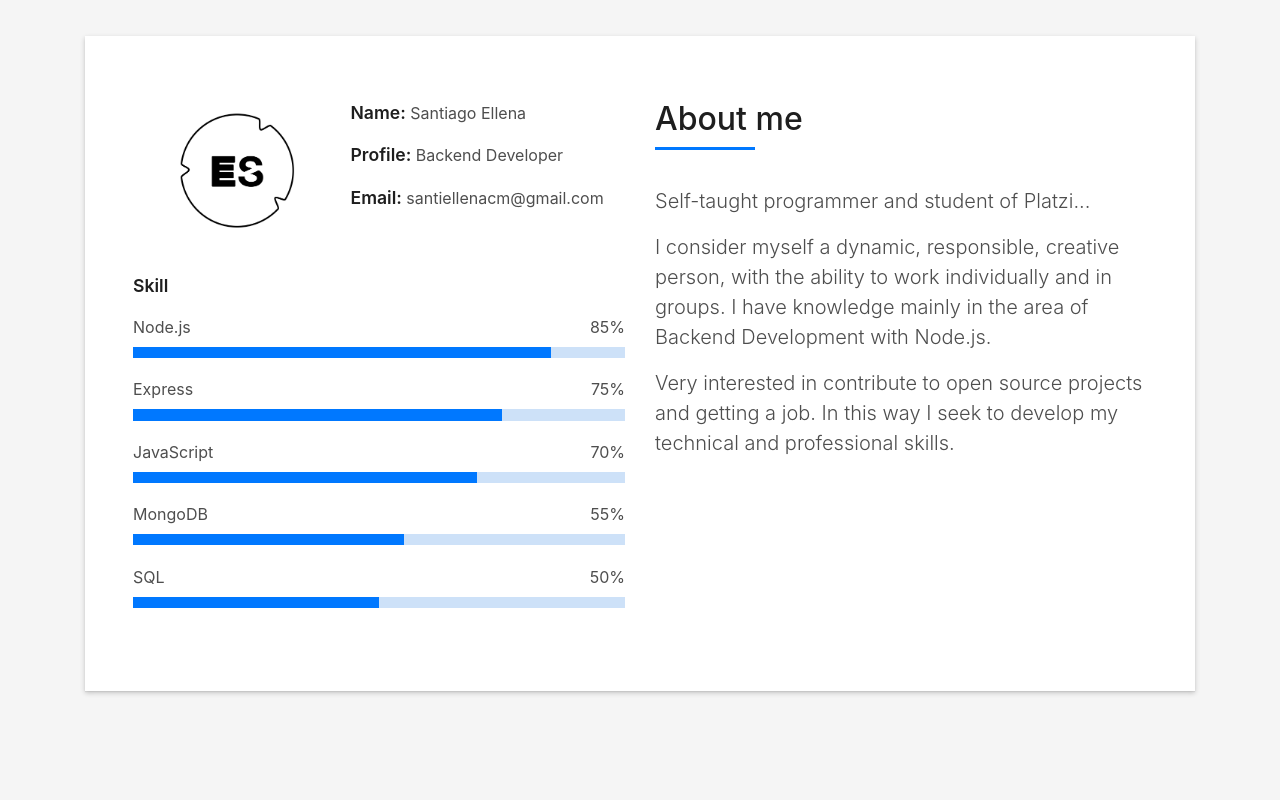
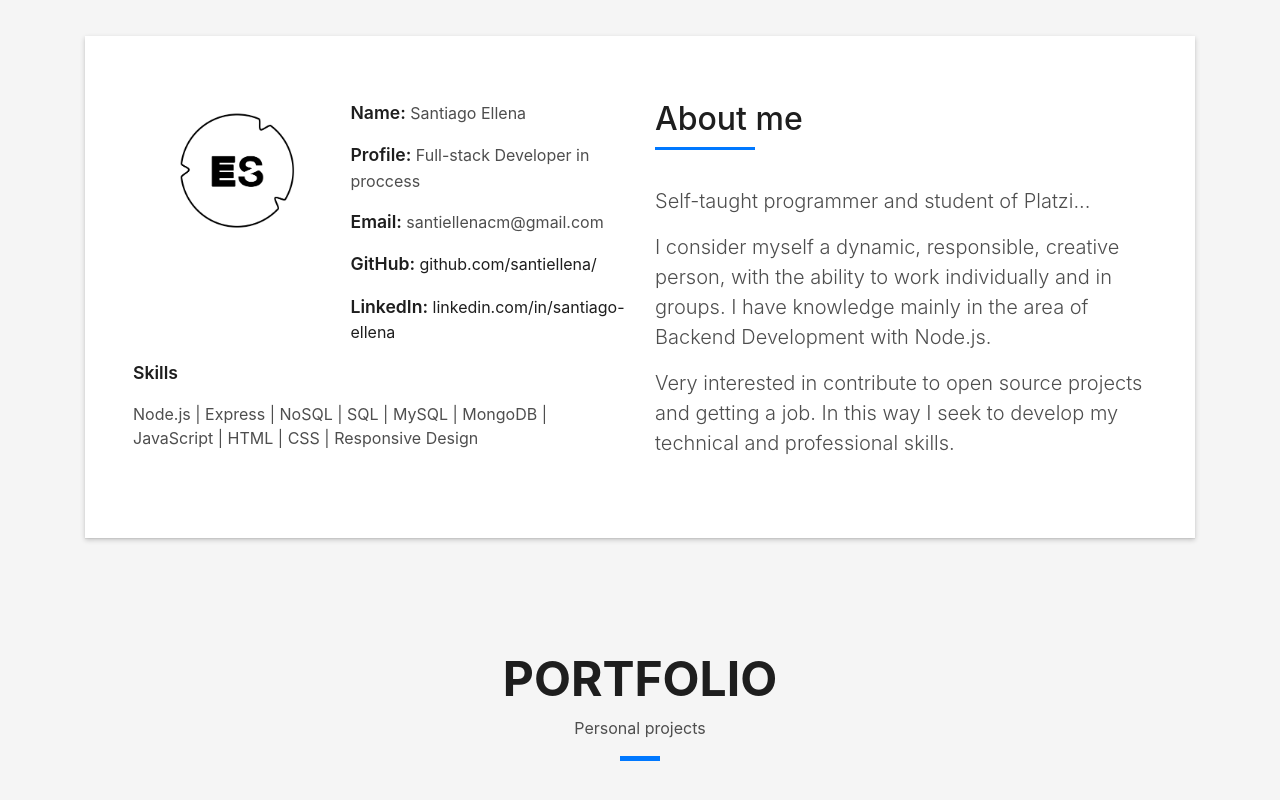
Before and after one commit to santiellena/santiellena.github.io, a plain HTML site: page index.html in a window 1280 px wide. Shown: the part 828-1628 px from the top of the page. Drawn offline with Linux system fonts and the light colour scheme; files whose address does not match are found by name.

```diff
--- a/index.html
+++ b/index.html
@@ -68,7 +68,7 @@
         <div class="container">
           <!--<p class="display-6 color-d">Hello, world!</p>-->
           <h1 class="intro-title mb-4" translate="no">I am Santiago Ellena</h1>
-          <p class="intro-subtitle"><span class="text-slider-items">Backend Developer</span><strong class="text-slider"></strong></p>
+          <p class="intro-subtitle"><span class="text-slider-items">Full-stack Developer</span><strong class="text-slider"></strong></p>
           <!-- <p class="pt-3"><a class="btn btn-primary btn js-scroll px-4" href="#about" role="button">Learn More</a></p> -->
         </div>
       </div>
@@ -92,38 +92,25 @@
                   <div class="col-sm-6 col-md-7">
                     <div class="about-info">
                       <p><span class="title-s">Name: </span> <span>Santiago Ellena</span></p>
-                      <p><span class="title-s">Profile: </span> <span>Backend Developer</span></p>
+                      <p><span class="title-s">Profile: </span> <span>Full-stack Developer in proccess</span></p>
                       <p><span class="title-s">Email: </span> <span>santiellenacm@gmail.com</span></p>
+                      <p><span class="title-s">GitHub: </span> <span><a href="https://github.com/santiellena/">github.com/santiellena/</a></span></p>
+                      <p><span class="title-s">LinkedIn: </span> <span><a href="https://www.linkedin.com/in/santiago-ellena">linkedin.com/in/santiago-ellena</a></span></p>
                     </div>
                   </div>
                 </div>
                 <div class="skill-mf">
-                  <p class="title-s">Skill</p>
-                  <span>Node.js</span> <span class="pull-right">85%</span>
-                  <div class="progress">
-                    <div class="progress-bar" role="progressbar" style="width: 85%;" aria-valuenow="85" aria-valuemin="0"
-                      aria-valuemax="100"></div>
-                  </div>
-                  <span>Express</span> <span class="pull-right">75%</span>
-                  <div class="progress">
-                    <div class="progress-bar" role="progressbar" style="width: 75%" aria-valuenow="75" aria-valuemin="0"
-                      aria-valuemax="100"></div>
-                  </div>
-                  <span>JavaScript</span> <span class="pull-right">70%</span>
-                  <div class="progress">
-                    <div class="progress-bar" role="progressbar" style="width: 70%" aria-valuenow="90" aria-valuemin="0"
-                      aria-valuemax="100"></div>
-                  </div>
-                  <span>MongoDB</span> <span class="pull-right">55%</span>
-                  <div class="progress">
-                    <div class="progress-bar" role="progressbar" style="width: 55%" aria-valuenow="50" aria-valuemin="0"
-                      aria-valuemax="100"></div>
-                  </div>
-                  <span>SQL</span> <span class="pull-right">50%</span>
-                  <div class="progress">
-                    <div class="progress-bar" role="progressbar" style="width: 50%" aria-valuenow="50" aria-valuemin="0"
-                      aria-valuemax="100"></div>
-                  </div>
+                  <p class="title-s">Skills</p>
+                  <span>Node.js |</span>
+                  <span>Express |</span>
+                  <span>NoSQL |</span>
+                  <span>SQL |</span>
+                  <span>MySQL |</span>
+                  <span>MongoDB |</span>
+                  <span>JavaScript |</span>
+                  <span>HTML |</span>
+                  <span>CSS |</span>
+                  <span>Responsive Design</span>
                 </div>
               </div>
               <div class="col-md-6">
```
